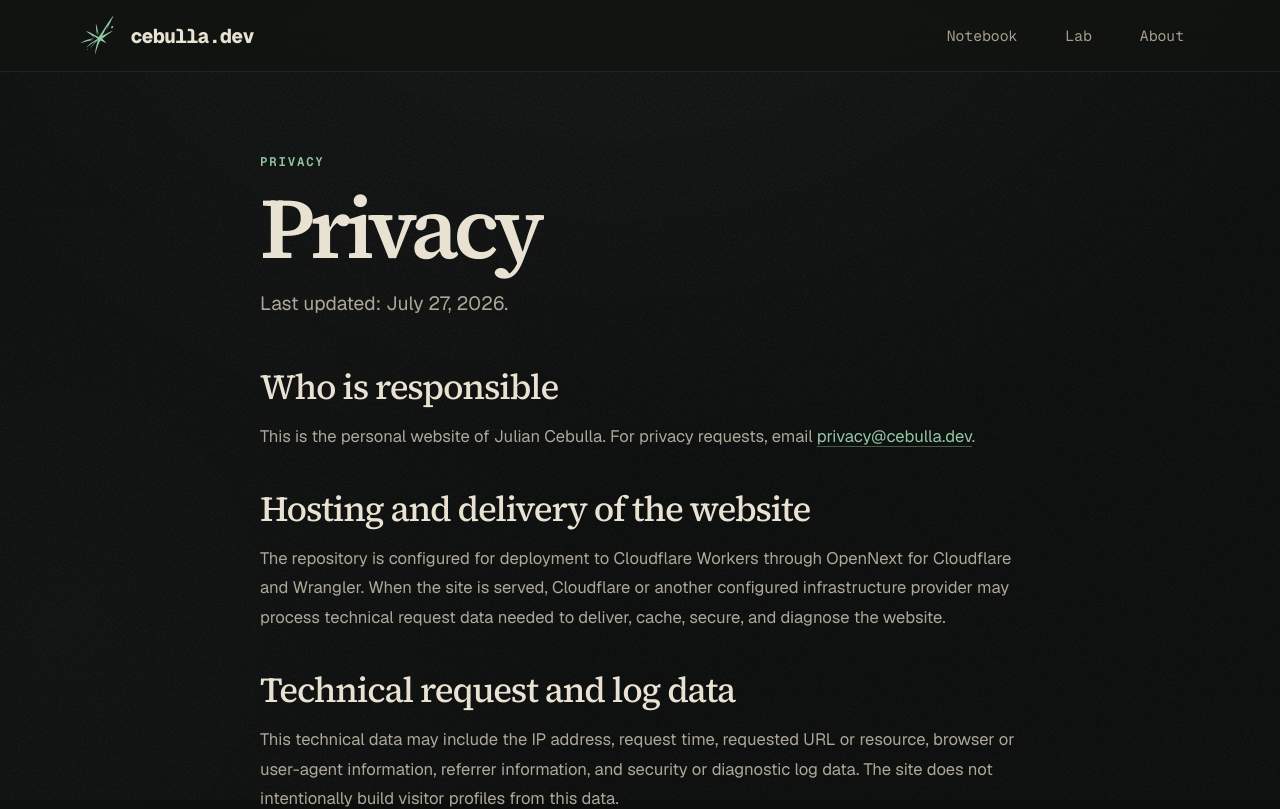
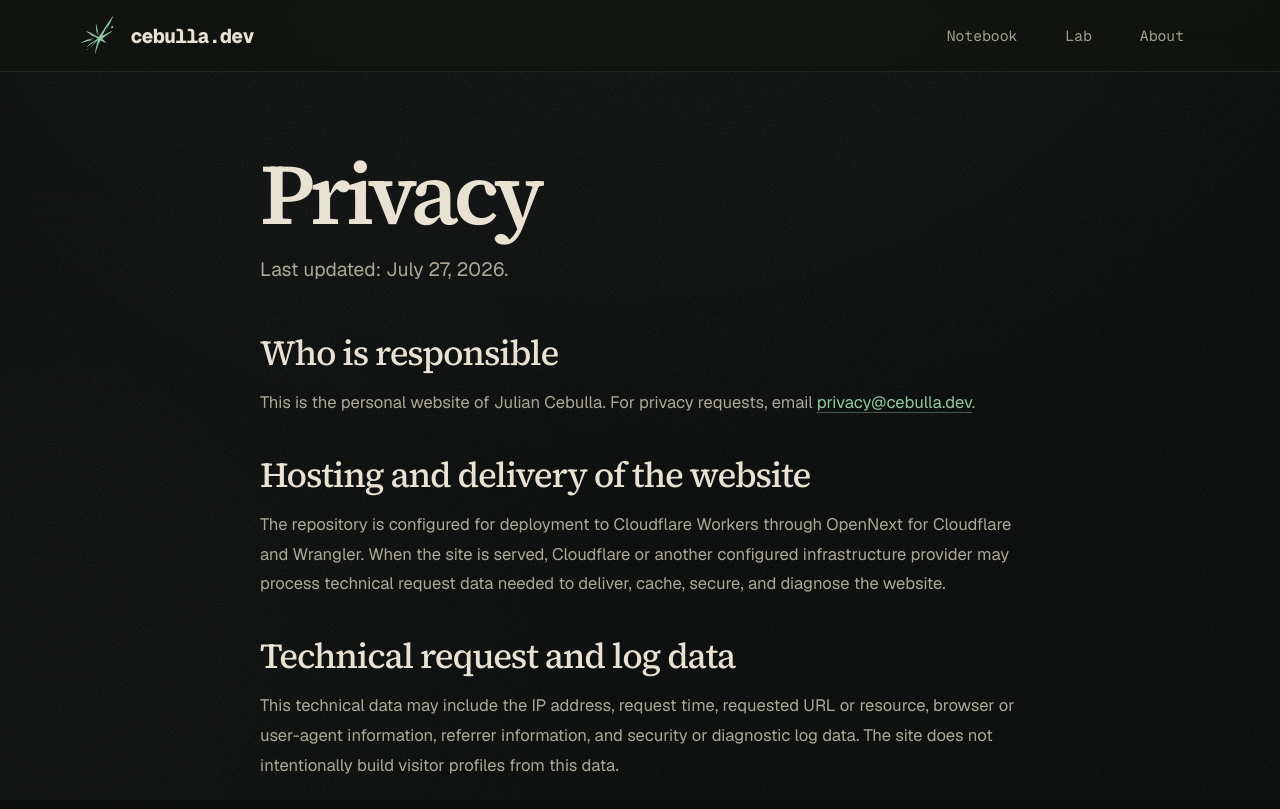
Before and after one commit to Jumace/workshop, a Next.js app: page /privacy in a window 1280 px wide. Shown: the top 809 px of the page. Built offline with nearby package versions, Linux system fonts and the light colour scheme; no server answers.

Commit message:
fix: remove secondary page eyebrows

```diff
--- a/app/about/page.tsx
+++ b/app/about/page.tsx
@@ -16,7 +16,6 @@ export default function AboutPage() {
   return (
     <div className="pageShell">
       <PageIntro
-        eyebrow="ABOUT"
         title="Why I build"
         description="Curiosity is a superpower if you let yourself follow it."
       />
--- a/app/privacy/page.tsx
+++ b/app/privacy/page.tsx
@@ -13,7 +13,7 @@ export const metadata: Metadata = {
 export default function PrivacyPage() {
   return (
     <div className="pageShell">
-      <PageIntro eyebrow="PRIVACY" title="Privacy" description="Last updated: July 27, 2026." />
+      <PageIntro title="Privacy" description="Last updated: July 27, 2026." />
       <article className="prose legalProse">
         {/* TODO: Confirm Cloudflare log retention and final production deployment details. */}
         {/* TODO: Confirm whether an Impressum is required for this site. */}
```
